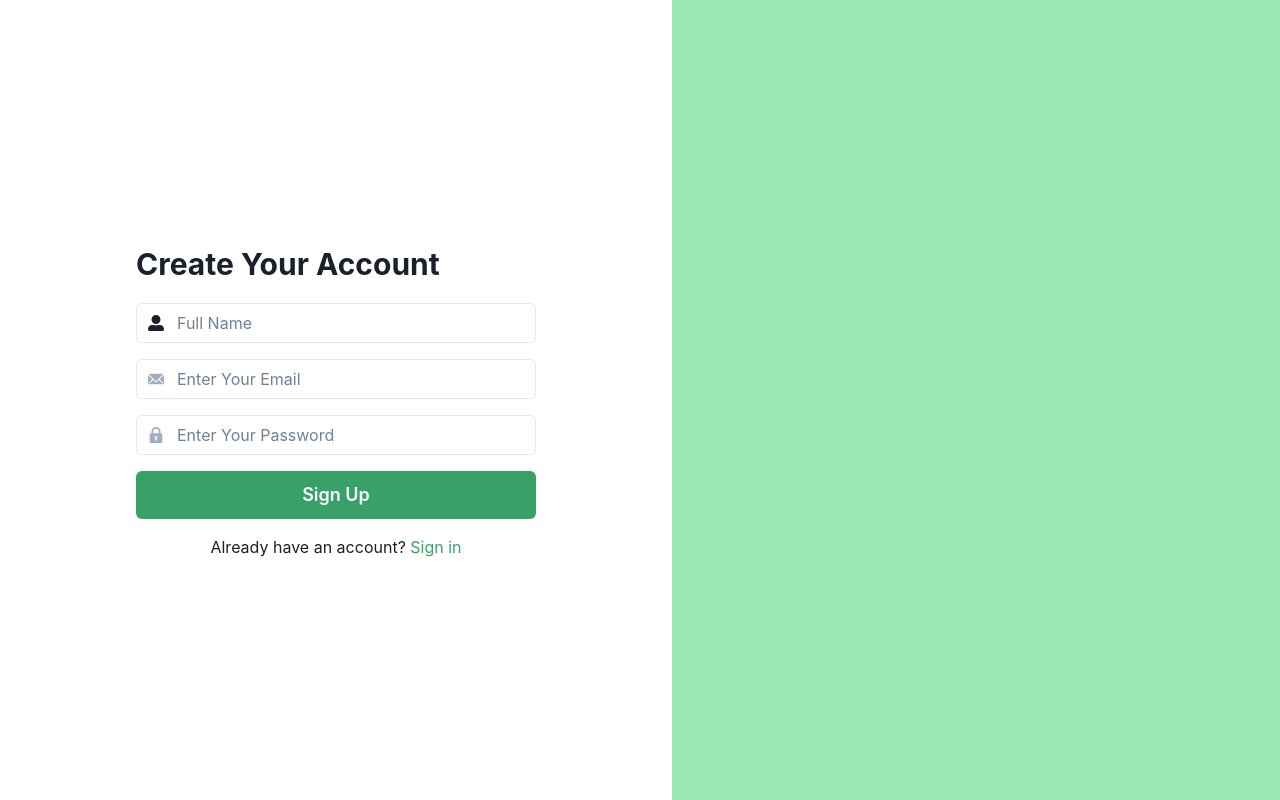
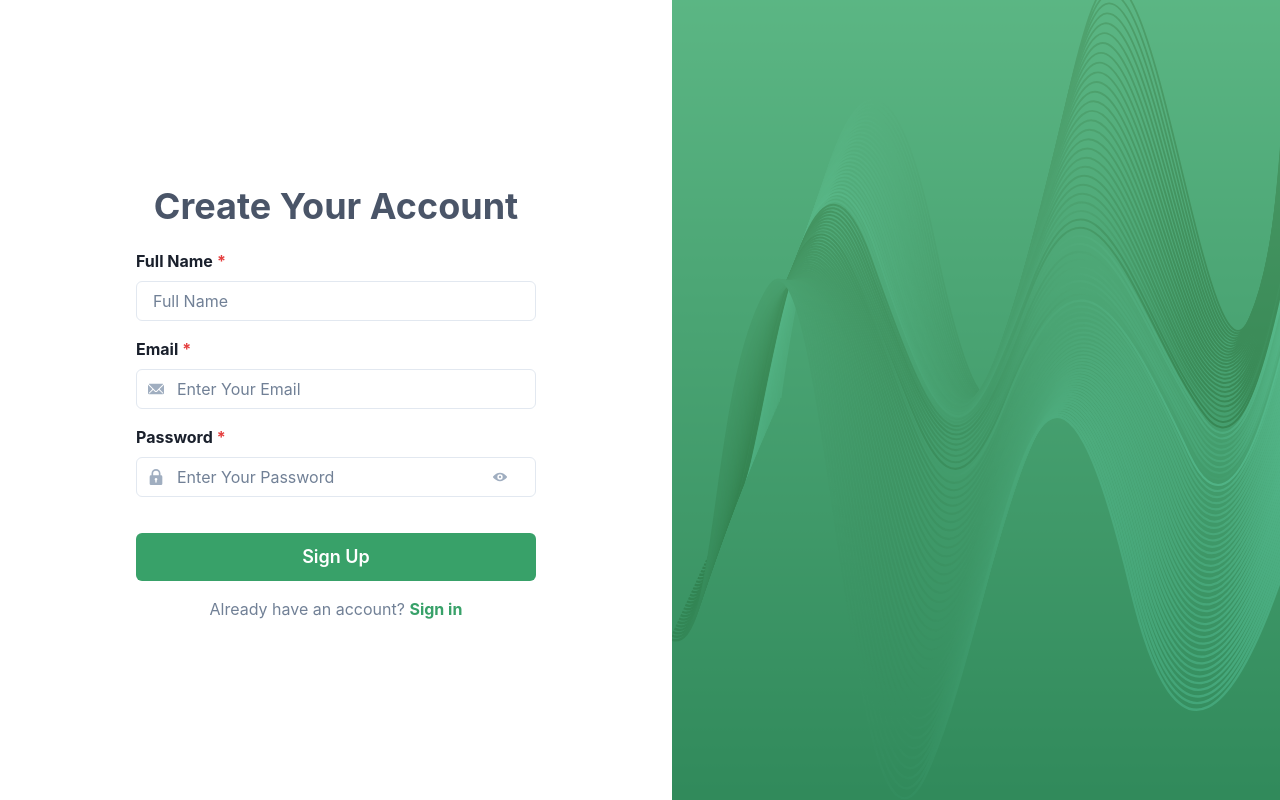
Before and after one commit to FinSimIQ/fin-sim-web-app, a React (Vite) app: page /signup in a window 1280 px wide. Built offline with nearby package versions, Linux system fonts and the light colour scheme; a web font is replaced by a local one.

Commit message:
added svg file and background for user authentication pages

```diff
--- a/src/screens/Login.jsx
+++ b/src/screens/Login.jsx
@@ -1,35 +1,55 @@
-import React from 'react';
-import { Flex, Box, Input, InputGroup, InputLeftElement, Button, Text, Link } from '@chakra-ui/react';
-import { EmailIcon, LockIcon } from '@chakra-ui/icons';
+import React, { useState } from 'react';
+import { Flex, Box, Input, InputGroup, InputLeftElement, InputRightElement, Button, Text, Link, FormControl, FormLabel } from '@chakra-ui/react';
+import { EmailIcon, LockIcon, ViewIcon, ViewOffIcon } from '@chakra-ui/icons';
+import wave from "../assets/wave.svg";
 
 const Login = () => {
+  // password visibility
+  const [showPassword, setShowPassword] = useState(false);
+  const handlePasswordToggle = () => setShowPassword(!showPassword);
+
   return (
     <Flex h="100vh">
       <Box flex="1" bg="white" p="8" display="flex" alignItems="center" justifyContent="center">
         <Box w="100%" maxW="400px">
-          <Text fontSize="5xl" fontWeight="bold" mb="4">
+
+          <Text fontSize="4xl" fontWeight="bold" textAlign="center" mb="4" color="gray.600">
             Sign In
           </Text>
-          <Text mb="8" color="gray.500">
+          <Text textAlign="center" mb="8" color="gray.600">
             Welcome back! Please enter your details.
           </Text>
 
-          <InputGroup mb="4">
+          <FormControl mb="4">
+            <FormLabel fontWeight="bold">Email</FormLabel>
+            <InputGroup>
               <InputLeftElement pointerEvents="none">
                 <EmailIcon color="gray.400" />
               </InputLeftElement>
               <Input type="email" placeholder="Enter Your Email" />
             </InputGroup>
+          </FormControl>
 
-          <InputGroup mb="4">
+          <FormControl mb="4">
+            <FormLabel fontWeight="bold">Password</FormLabel>
+            <InputGroup>
               <InputLeftElement pointerEvents="none">
                 <LockIcon color="gray.400" />
               </InputLeftElement>
-            <Input type="password" placeholder="Enter Your Password" />
+              <Input
+                type={showPassword ? 'text' : 'password'}
+                placeholder="Enter Your Password"
+              />
+              <InputRightElement width="4.5rem">
+                <Button h="1.75rem" size="sm" onClick={handlePasswordToggle} variant="ghost">
+                  {showPassword ? <ViewOffIcon color="gray.400" /> : <ViewIcon color="gray.400" />}
+                </Button>
+              </InputRightElement>
             </InputGroup>
+          </FormControl>
 
           <Box textAlign="right" mb="6">
-            <Link color="gray.500" href="/forgotpassword">
+            <Link color="gray.600" fontWeight="bold" href="/forgotpassword">
               Forgot Password?
             </Link>
           </Box>
@@ -38,18 +58,43 @@ const Login = () => {
             Sign In
           </Button>
 
-          <Text textAlign="center">
+          <Text textAlign="center" color="gray.500">
             Don't have an account?{' '}
-            <Link color="green.500" href="/signup">
+            <Link color="green.500" href="/signup" fontWeight="bold">
               Sign up
             </Link>
           </Text>
         </Box>
       </Box>
 
-      <Box flex="1" bg="green.100" display={{ base: 'none', md: 'block' }}>
-        <Box h="100%" bg="green.200" backgroundSize="cover" />
+      {/* background */}
+      <Box position="relative" flex="1" display={{ base: 'none', md: 'block' }}>
+        <Box
+          position="absolute"
+          top="0"
+          left="0"
+          right="0"
+          bottom="0"
+          bgGradient="linear(to-t, green.900, green.100)"
+          zIndex="1"
+        />
+        <Box
+          position="absolute"
+          top="0"
+          left="0"
+          right="0"
+          bottom="0"
+          bgImage={`url(${wave})`}
+          bgSize="cover"
+          bgRepeat="no-repeat"
+          bgPosition="center"
+          zIndex="2"
+          bgColor="green.500"
+          backgroundBlendMode="overlay"
+          opacity="0.75"
+        />
       </Box>
+
     </Flex>
   );
 };
--- a/src/screens/Signup.jsx
+++ b/src/screens/Signup.jsx
@@ -1,53 +1,95 @@
-import React from 'react';
-import { Flex, Box, Input, InputGroup, InputLeftElement, Button, Text, Link } from '@chakra-ui/react';
-import { EmailIcon, LockIcon } from '@chakra-ui/icons';
-import { FaUserAlt } from 'react-icons/fa';
+import React, { useState } from 'react';
+import { Flex, Box, Input, InputGroup, InputLeftElement, InputRightElement, Button, Text, Link, FormControl, FormLabel } from '@chakra-ui/react';
+import { EmailIcon, LockIcon, ViewIcon, ViewOffIcon } from '@chakra-ui/icons';
+import wave from "../assets/wave.svg";
 
 const Signup = () => {
+  // password visibility
+  const [showPassword, setShowPassword] = useState(false);
+  const handlePasswordToggle = () => setShowPassword(!showPassword);
+
   return (
     <Flex h="100vh">
       <Box flex="1" bg="white" p="8" display="flex" alignItems="center" justifyContent="center">
         <Box w="100%" maxW="400px">
-          <Text fontSize="3xl" fontWeight="bold" mb="4">
+
+          <Text fontSize="4xl" fontWeight="bold" textAlign="center" mb="4" color="gray.600">
             Create Your Account
           </Text>
 
-          <InputGroup mb="4">
-            <InputLeftElement pointerEvents="none">
-              <FaUserAlt color="gray.400" />
-            </InputLeftElement>
-            <Input type="text" placeholder="Full Name" isRequired />
-          </InputGroup>
+          <FormControl mb="4" isRequired>
+            <FormLabel fontWeight="bold">Full Name</FormLabel>
+            <Input type="text" placeholder="Full Name" />
+          </FormControl>
 
-          <InputGroup mb="4">
+          <FormControl mb="4" isRequired>
+            <FormLabel fontWeight="bold">Email</FormLabel>
+            <InputGroup>
               <InputLeftElement pointerEvents="none">
                 <EmailIcon color="gray.400" />
               </InputLeftElement>
-            <Input type="email" placeholder="Enter Your Email" isRequired />
+              <Input type="email" placeholder="Enter Your Email" />
             </InputGroup>
+          </FormControl>
 
-          <InputGroup mb="4">
+          <FormControl mb="4" isRequired>
+            <FormLabel fontWeight="bold">Password</FormLabel>
+            <InputGroup>
               <InputLeftElement pointerEvents="none">
                 <LockIcon color="gray.400" />
               </InputLeftElement>
-            <Input type="password" placeholder="Enter Your Password" isRequired />
+              <Input
+                type={showPassword ? 'text' : 'password'}
+                placeholder="Enter Your Password"
+              />
+              <InputRightElement width="4.5rem">
+                <Button h="1.75rem" size="sm" onClick={handlePasswordToggle} variant="ghost">
+                  {showPassword ? <ViewOffIcon color="gray.400" /> : <ViewIcon color="gray.400" />}
+                </Button>
+              </InputRightElement>
             </InputGroup>
+          </FormControl>
 
-          <Button colorScheme="green" size="lg" w="100%" mb="4">
+
+          <Button colorScheme="green" size="lg" w="100%" mb="4" marginTop="5">
             Sign Up
           </Button>
 
-          <Text textAlign="center">
+          <Text textAlign="center" color="gray.500">
             Already have an account?{' '}
-            <Link color="green.500" href="#">
+            <Link color="green.500" href="/login" fontWeight="bold">
               Sign in
             </Link>
           </Text>
         </Box>
       </Box>
 
-      <Box flex="1" bg="green.100" display={{ base: 'none', md: 'block' }}>
-        <Box h="100%" bg="green.200" backgroundSize="cover" />
+      {/* background */}
+      <Box position="relative" flex="1" display={{ base: 'none', md: 'block' }}>
+        <Box
+          position="absolute"
+          top="0"
+          left="0"
+          right="0"
+          bottom="0"
+          bgGradient="linear(to-t, green.900, green.100)"
+          zIndex="1"
+        />
+        <Box
+          position="absolute"
+          top="0"
+          left="0"
+          right="0"
+          bottom="0"
+          bgImage={`url(${wave})`}
+          bgSize="cover"
+          bgRepeat="no-repeat"
+          bgPosition="center"
+          zIndex="2"
+          bgColor="green.500"
+          backgroundBlendMode="overlay"
+          opacity="0.75"
+        />
       </Box>
     </Flex>
   );
```
Also changed, not shown: src/assets/wave.svg (added), 1 other file (tests, documents, lock files or other folders). Lines whose indentation alone changed are shown as unchanged.
